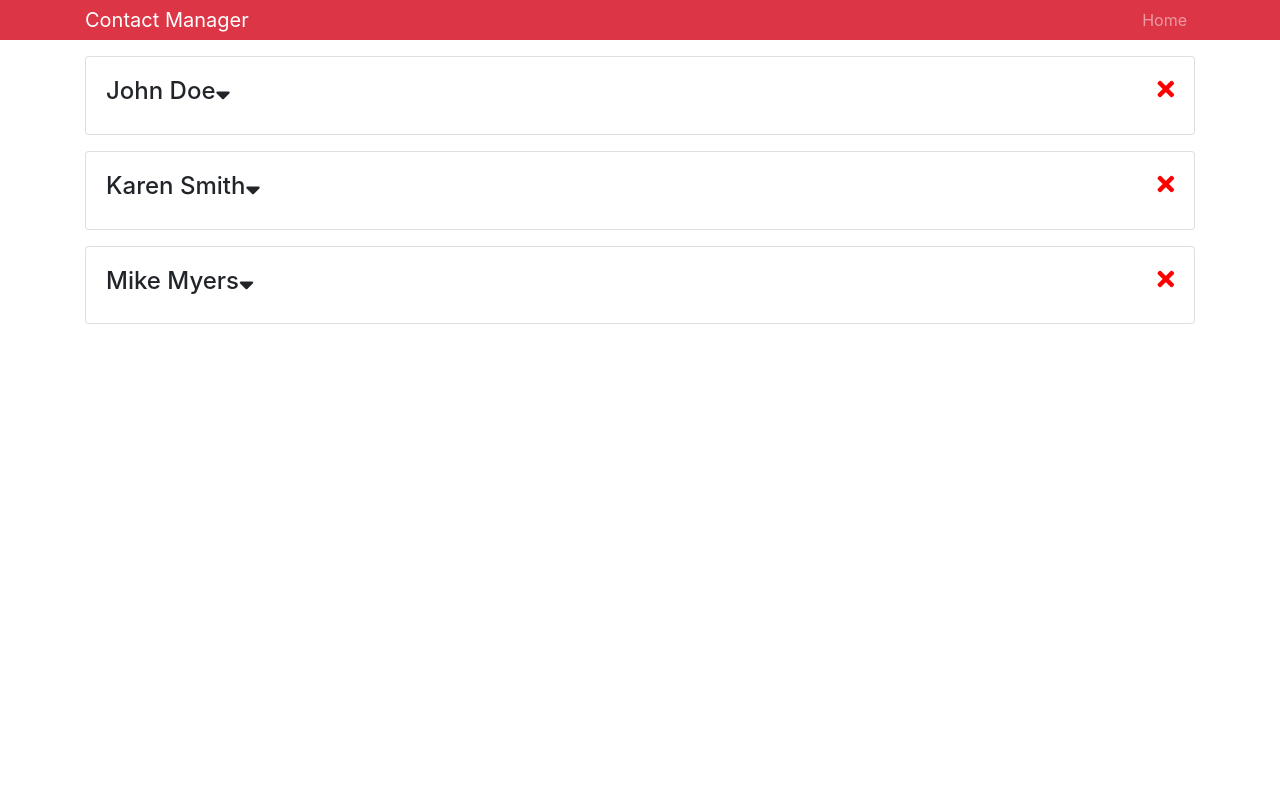
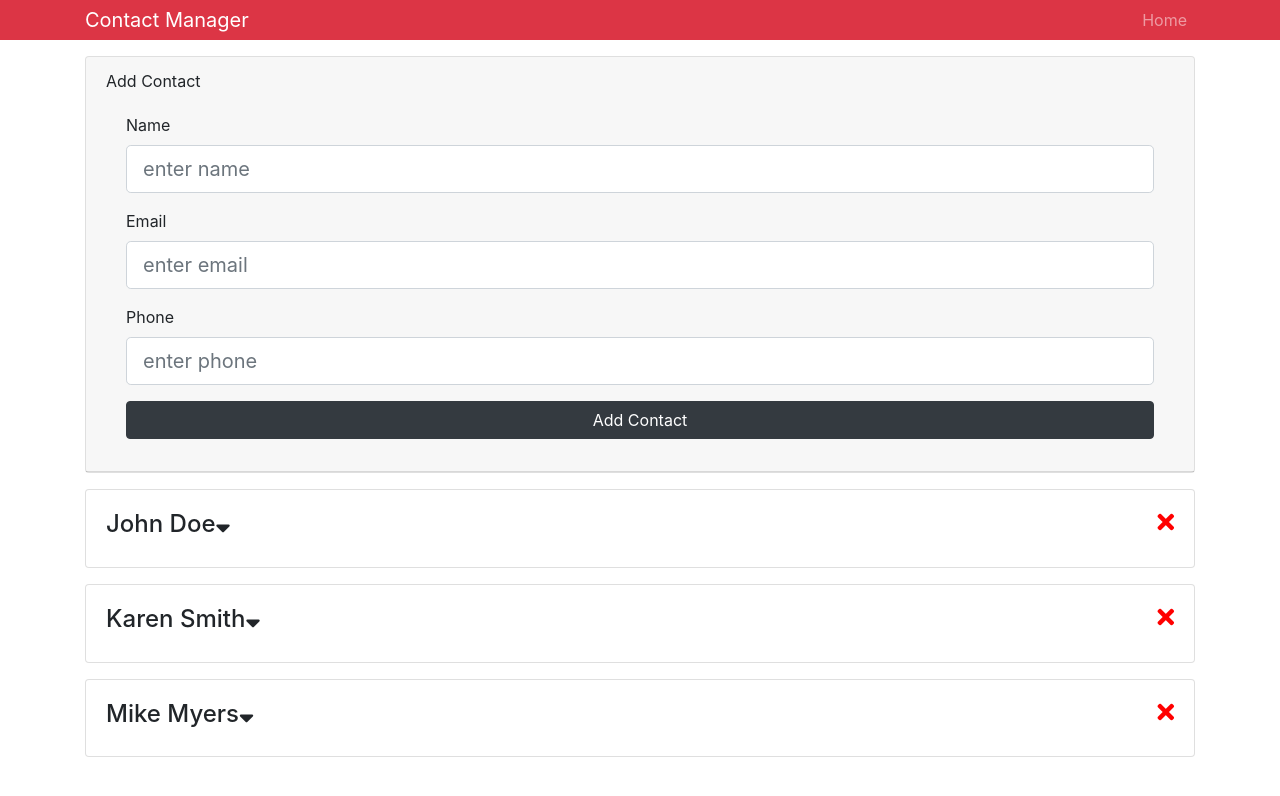
Before and after one commit to T-Wesst/React_Front_Back, a React (Create React App) app in the folder projects/contactmanager/: page / in a window 1280 px wide. Shown: the top 796 px of the page. Built offline with nearby package versions, Linux system fonts and the light colour scheme.

Commit message:
create controlled component with onSubmit and onChange methods to change state and imported into App.js

```diff
--- a/projects/contactmanager/src/App.js
+++ b/projects/contactmanager/src/App.js
@@ -4,6 +4,7 @@
 import './App.css';
 import 'bootstrap/dist/css/bootstrap.min.css';
 import { Provider } from './context';
+import AddContact from './components/contacts/AddContact';
 
 class App extends Component {
   render() {
@@ -12,6 +13,7 @@
         <div className="App">
           <Header branding="Contact Manager" />
           <div className="container">
+            <AddContact />
             <Contacts />
           </div>
         </div>
--- a/projects/contactmanager/src/components/contacts/AddContact.js
+++ b/projects/contactmanager/src/components/contacts/AddContact.js
@@ -1,20 +1,69 @@
-// class based component
-//export addContact component
-// import addContact component into App.js above contacts component
-// add state to component as empty strings "name, email, phone"
-// parent div should have class of card mb-3
-// child div should contain card-header
-// sibling div should contain card-body
-// nested form
-// div form-group
-// label htmlFor="name"
-// input form-control form-control-lg placeholder name
-// input submit value add contact btn btn-block btn-light
-// (2) sibling for email and phone
-// destruct  name, email and phone from this.state
-// pass value attr input fields
-// when value is set on input = controlled component (needs onChangeHandler that will change state value for each key)
-// create onChangeHandler to update state for each key
-// set the state of name value
-// add onChange attr set to a function called this.onChange for input fields
-// create onSubmit method, prevent default, console.log state and add method as attr onto form
+import React, { Component } from 'react';
+
+class AddContact extends Component {
+  state = {
+    name: '',
+    email: '',
+    phone: ''
+  };
+  onSubmit = e => {
+    e.preventDefault();
+    console.log(this.state);
+  };
+  onChange = e => this.setState({ [e.target.name]: e.target.value });
+  render() {
+    const { name, email, phone } = this.state;
+    return (
+      <div className="card mb-3">
+        <div className="card-header">
+          {' '}
+          Add Contact
+          <div className="card-body">
+            <form>
+              <div className="form-group">
+                <label htmlFor="name">Name</label>
+                <input
+                  type="text"
+                  placeholder="enter name"
+                  className="form-control form-control-lg"
+                  name="name"
+                  value={name}
+                  onChange={this.onChange}
+                />
+              </div>
+              <div className="form-group">
+                <label htmlFor="email">Email</label>
+                <input
+                  type="email"
+                  placeholder="enter email"
+                  className="form-control form-control-lg"
+                  name="email"
+                  value={email}
+                  onChange={this.onChange}
+                />
+              </div>
+              <div className="form-group">
+                <label htmlFor="phone">Phone</label>
+                <input
+                  type="text"
+                  placeholder="enter phone"
+                  className="form-control form-control-lg"
+                  value={phone}
+                  name="phone"
+                  onChange={this.onChange}
+                />
+              </div>
+              <input
+                type="submit"
+                value="Add Contact"
+                className="btn btn-block btn-dark"
+                onSubmit={this.onSubmit}
+              />
+            </form>
+          </div>
+        </div>
+      </div>
+    );
+  }
+}
+export default AddContact;
```
